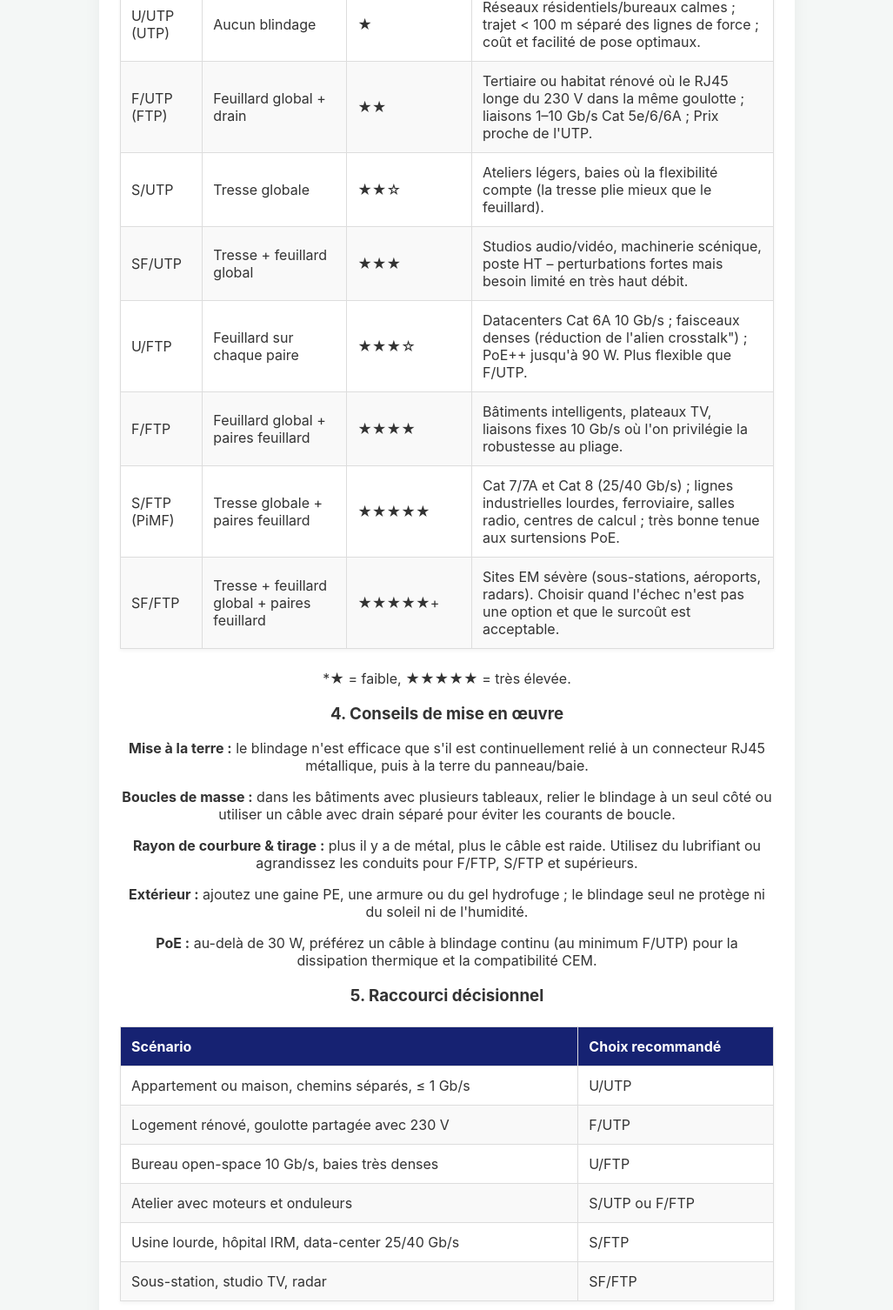
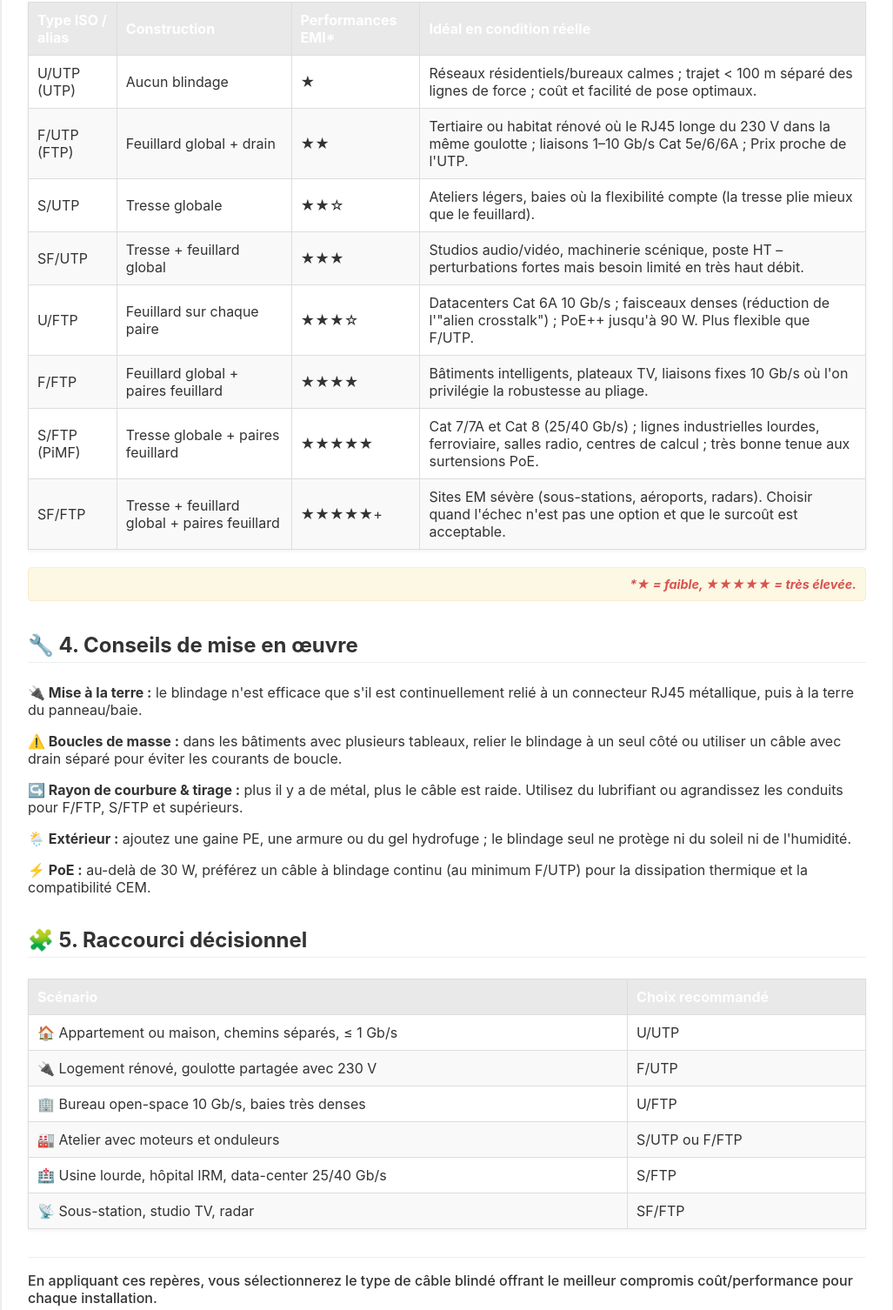
Before and after one commit to baptisteba/passmandoc, a plain HTML site: page rj45_shielding_guide.html in a window 1280 px wide. Shown: the part 974-2480 px from the top of the page at 87% size, without its empty margins (126-1153 px from the left). Drawn offline with Linux system fonts and the light colour scheme.

Commit message:
Enhance RJ45 shielding guide layout with new styles and improved structure, including updated headings, card design, and implementation tips for better readability and user experience.

```diff
--- a/rj45_shielding_guide.html
+++ b/rj45_shielding_guide.html
@@ -5,15 +5,66 @@
     <meta name="viewport" content="width=device-width, initial-scale=1.0">
     <title>Guide de Blindage RJ45</title>
     <link rel="stylesheet" href="style.css">
+    <style>
+        .card {
+            width: 80%;
+            margin: 40px auto;
+            padding: 30px;
+            background-color: #fff;
+            border-radius: 8px;
+            box-shadow: 0 4px 8px rgba(0, 0, 0, 0.1);
+        }
+        h1, h2, h3 {
+            color: #333;
+            border-bottom: 1px solid #eee;
+            padding-bottom: 5px;
+            margin-top: 1.5em;
+        }
+        h1 {
+            text-align: center;
+            border-bottom: none;
+            margin-top: 0;
+        }
+        table {
+            width: 100%;
+            border-collapse: collapse;
+            margin-bottom: 20px;
+            margin-top: 15px;
+        }
+        th, td {
+            border: 1px solid #ddd;
+            padding: 10px;
+            text-align: left;
+            vertical-align: middle;
+        }
+        th {
+            background-color: #e9e9e9;
+        }
+        tr:nth-child(even) {background-color: #f9f9f9;}
+        .note {
+            color: #d9534f;
+            font-weight: bold;
+            background-color: #fcf8e3;
+            border: 1px solid #faebcc;
+            padding: 10px;
+            border-radius: 4px;
+            display: block;
+            margin-top: 10px;
+        }
+    </style>
 </head>
 <body>
     <header>
         <h1>Passmandoc</h1>
     </header>
-    <div class="container">
-        <h2>Guide de Blindage des Câbles RJ45</h2>
+    <div class="subpage-header">
+        <a href="index.html">⬅️ Retour au menu principal</a>
+    </div>
 
-        <h3>1. Avant de choisir : comprendre la nomenclature</h3>
+    <div class="card">
+        <h1>📋 Guide de Blindage des Câbles RJ45</h1>
+
+        <h2>🔤 1. Avant de choisir : comprendre la nomenclature</h2>
         <p>Le marquage [première lettre]/[seconde lettre] TP normalisé par l'ISO/IEC 11801 décrit deux niveaux de protection :</p>
         <ul>
             <li><strong>U</strong> = Unshielded (aucun blindage)</li>
@@ -23,16 +74,16 @@
         </ul>
         <p>La lettre avant la barre indique le blindage global, celle après la barre le blindage par paire. Plus il y a de lettres "F/S", plus la résistance aux perturbations électromagnétiques (EMI/RFI) et au diaphonie est élevée.</p>
 
-        <h3>2. Quand le blindage est-il utile ?</h3>
+        <h2>⚡ 2. Quand le blindage est-il utile ?</h2>
         <ul>
-            <li>Environnements bruyants : moteurs, néons, variateurs, onduleurs, antennes RF.</li>
-            <li>Liaisons 10 Gb/s et + regroupées en nappes (risque de "alien crosstalk").</li>
-            <li>PoE haute puissance (PoE++, 60–90 W) : le blindage sert de dissipateur et de conducteur de retour.</li>
-            <li>Chemins mixtes énergie/données, ou câble extérieur enterré.</li>
+            <li>🏭 Environnements bruyants : moteurs, néons, variateurs, onduleurs, antennes RF.</li>
+            <li>🔌 Liaisons 10 Gb/s et + regroupées en nappes (risque de "alien crosstalk").</li>
+            <li>⚡ PoE haute puissance (PoE++, 60–90 W) : le blindage sert de dissipateur et de conducteur de retour.</li>
+            <li>🔄 Chemins mixtes énergie/données, ou câble extérieur enterré.</li>
         </ul>
         <p>À l'inverse, un bureau ou un logement avec des goulottes PVC séparées du 230 V se contente souvent d'un câble non blindé.</p>
 
-        <h3>3. Guide pratique des types de câbles RJ45 blindés</h3>
+        <h2>🛡️ 3. Guide pratique des types de câbles RJ45 blindés</h2>
         <table>
             <thead>
                 <tr>
@@ -71,7 +122,7 @@
                     <td>U/FTP</td>
                     <td>Feuillard sur chaque paire</td>
                     <td>★★★☆</td>
-                    <td>Datacenters Cat 6A 10 Gb/s ; faisceaux denses (réduction de l'alien crosstalk") ; PoE++ jusqu'à 90 W. Plus flexible que F/UTP.</td>
+                    <td>Datacenters Cat 6A 10 Gb/s ; faisceaux denses (réduction de l'"alien crosstalk") ; PoE++ jusqu'à 90 W. Plus flexible que F/UTP.</td>
                 </tr>
                 <tr>
                     <td>F/FTP</td>
@@ -93,18 +144,18 @@
                 </tr>
             </tbody>
         </table>
-        <p>*★ = faible, ★★★★★ = très élevée.</p>
+        <p class="note">*★ = faible, ★★★★★ = très élevée.</p>
 
-        <h3>4. Conseils de mise en œuvre</h3>
-        <ul>
-            <li><strong>Mise à la terre :</strong> le blindage n'est efficace que s'il est continuellement relié à un connecteur RJ45 métallique, puis à la terre du panneau/baie.</li>
-            <li><strong>Boucles de masse :</strong> dans les bâtiments avec plusieurs tableaux, relier le blindage à un seul côté ou utiliser un câble avec drain séparé pour éviter les courants de boucle.</li>
-            <li><strong>Rayon de courbure & tirage :</strong> plus il y a de métal, plus le câble est raide. Utilisez du lubrifiant ou agrandissez les conduits pour F/FTP, S/FTP et supérieurs.</li>
-            <li><strong>Extérieur :</strong> ajoutez une gaine PE, une armure ou du gel hydrofuge ; le blindage seul ne protège ni du soleil ni de l'humidité.</li>
-            <li><strong>PoE :</strong> au-delà de 30 W, préférez un câble à blindage continu (au minimum F/UTP) pour la dissipation thermique et la compatibilité CEM.</li>
+        <h2>🔧 4. Conseils de mise en œuvre</h2>
+        <ul class="implementation-tips">
+            <li><strong>🔌 Mise à la terre :</strong> le blindage n'est efficace que s'il est continuellement relié à un connecteur RJ45 métallique, puis à la terre du panneau/baie.</li>
+            <li><strong>⚠️ Boucles de masse :</strong> dans les bâtiments avec plusieurs tableaux, relier le blindage à un seul côté ou utiliser un câble avec drain séparé pour éviter les courants de boucle.</li>
+            <li><strong>↪️ Rayon de courbure & tirage :</strong> plus il y a de métal, plus le câble est raide. Utilisez du lubrifiant ou agrandissez les conduits pour F/FTP, S/FTP et supérieurs.</li>
+            <li><strong>🌦️ Extérieur :</strong> ajoutez une gaine PE, une armure ou du gel hydrofuge ; le blindage seul ne protège ni du soleil ni de l'humidité.</li>
+            <li><strong>⚡ PoE :</strong> au-delà de 30 W, préférez un câble à blindage continu (au minimum F/UTP) pour la dissipation thermique et la compatibilité CEM.</li>
         </ul>
 
-        <h3>5. Raccourci décisionnel</h3>
+        <h2>🧩 5. Raccourci décisionnel</h2>
         <table>
             <thead>
                 <tr>
@@ -114,32 +165,32 @@
             </thead>
             <tbody>
                 <tr>
-                    <td>Appartement ou maison, chemins séparés, ≤ 1 Gb/s</td>
+                    <td>🏠 Appartement ou maison, chemins séparés, ≤ 1 Gb/s</td>
                     <td>U/UTP</td>
                 </tr>
                 <tr>
-                    <td>Logement rénové, goulotte partagée avec 230 V</td>
+                    <td>🔌 Logement rénové, goulotte partagée avec 230 V</td>
                     <td>F/UTP</td>
                 </tr>
                 <tr>
-                    <td>Bureau open-space 10 Gb/s, baies très denses</td>
+                    <td>🏢 Bureau open-space 10 Gb/s, baies très denses</td>
                     <td>U/FTP</td>
                 </tr>
                 <tr>
-                    <td>Atelier avec moteurs et onduleurs</td>
+                    <td>🏭 Atelier avec moteurs et onduleurs</td>
                     <td>S/UTP ou F/FTP</td>
                 </tr>
                 <tr>
-                    <td>Usine lourde, hôpital IRM, data-center 25/40 Gb/s</td>
+                    <td>🏥 Usine lourde, hôpital IRM, data-center 25/40 Gb/s</td>
                     <td>S/FTP</td>
                 </tr>
                 <tr>
-                    <td>Sous-station, studio TV, radar</td>
+                    <td>📡 Sous-station, studio TV, radar</td>
                     <td>SF/FTP</td>
                 </tr>
             </tbody>
         </table>
-        <p>En appliquant ces repères, vous sélectionnerez le type de câble blindé offrant le meilleur compromis coût/performance pour chaque installation.</p>
+        <p class="conclusion">En appliquant ces repères, vous sélectionnerez le type de câble blindé offrant le meilleur compromis coût/performance pour chaque installation.</p>
     </div>
     <footer>
         <p>&copy; 2025 Passmandoc. All rights reserved.</p>
--- a/style.css
+++ b/style.css
@@ -38,7 +38,7 @@ body {
             background-color: white;
             border-radius: 8px;
             box-shadow: 0 0 20px rgba(0,0,0,0.05);
-            text-align: center;
+            text-align: left;
         }
         h2 {
             color: rgb(22, 34, 114);
@@ -127,3 +127,41 @@ tr:nth-child(even) {
 tr:hover {
     background-color: #f1f1f1;
 }
+
+/* Article formatting improvements */
+.container h3 {
+    color: rgb(22, 34, 114);
+    border-bottom: 2px solid rgb(22, 34, 114);
+    padding-bottom: 8px;
+    margin-top: 2rem;
+    font-size: 1.4rem;
+}
+
+.container ul {
+    list-style: disc; /* Restore bullet points for article lists */
+    padding-left: 2rem;
+}
+
+.container ul.implementation-tips li {
+    margin-bottom: 0.8rem;
+    line-height: 1.5;
+}
+
+.container p {
+    line-height: 1.6;
+    margin-bottom: 1.2rem;
+}
+
+.note {
+    font-style: italic;
+    color: #666;
+    font-size: 0.9rem;
+    text-align: right;
+}
+
+.conclusion {
+    font-weight: 500;
+    border-top: 1px solid #eee;
+    padding-top: 1rem;
+    margin-top: 2rem;
+}
```
